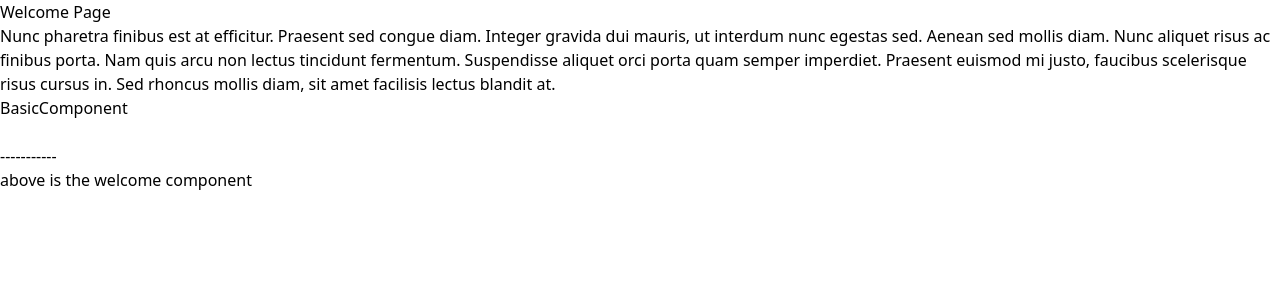
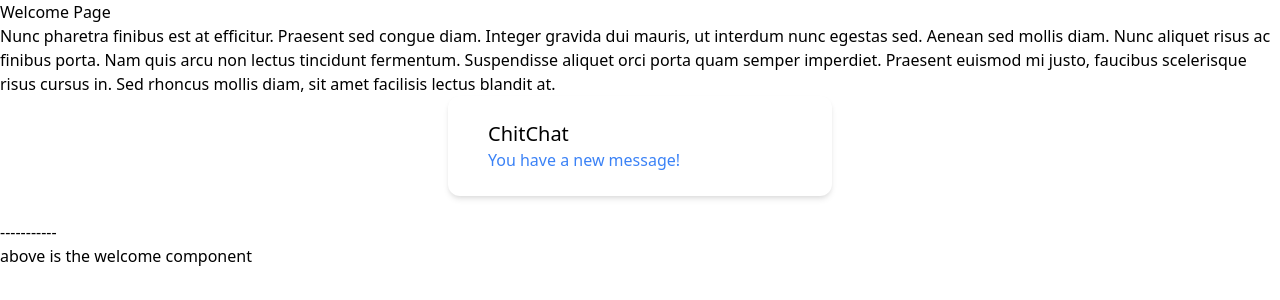
Before and after one commit to jackreedjackreed/react-employee-tracker, a React (Create React App) app in the folder my-app/: page / in a window 1280 px wide. Shown: the top 300 px of the page. Built offline with nearby package versions, Linux system fonts and the light colour scheme.

Commit message:
paste in some tailwind code and get new chat message to pop

```diff
--- a/my-app/src/components/Welcome.js
+++ b/my-app/src/components/Welcome.js
@@ -20,7 +20,14 @@ class Welcome extends Component {
         render() {
             return (
                 <div>
-                    BasicComponent
+                    <div class="p-6 max-w-sm mx-auto bg-white rounded-xl shadow-md flex items-center space-x-4">
+                    <div class="flex-shrink-0">
+            </div>
+            <div>
+     <div class="text-xl font-medium text-black">ChitChat</div>
+        <p class="text-blue-500">You have a new message!</p>
+    </div>
+            </div>
                 </div>
             )
         }
```
